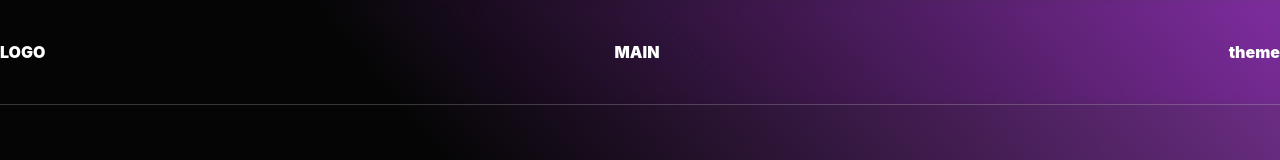
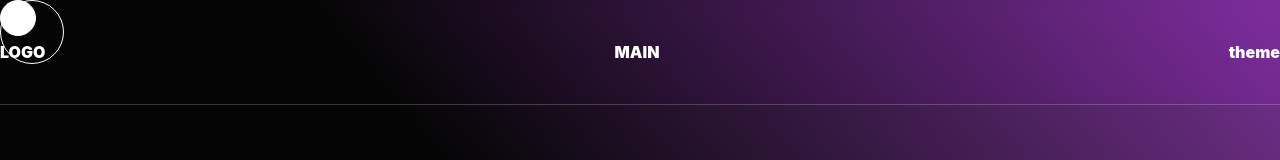
Before and after one commit to GtaV-AwpKiller/design-, a React (Create React App) app: page / in a window 1280 px wide. Shown: the top 160 px of the page. Built offline with nearby package versions, Linux system fonts and the light colour scheme.

Commit message:
cursor wip

```diff
--- a/src/App.css
+++ b/src/App.css
@@ -35,6 +35,7 @@ ul {
 }
 html {
     scroll-behavior: smooth;
+    cursor: none;
 }
 /* Выставляем основные настройки по-умолчанию для body */
 body {
@@ -44,6 +45,7 @@ body {
     line-height: 1.5;
     background-color: var(--background);
     transition: background-color 200ms;
+    cursor: none;
     /* overflow: hidden; */
 }
 
@@ -93,6 +95,7 @@ html * {
 }
 
 a {
+    color: white;
     text-decoration: none;
 }
 
--- a/src/App.js
+++ b/src/App.js
@@ -4,12 +4,14 @@ import "./App.css";
 import FirstSection from "./components/Blocks/First/FirstSection";
 import SecondSection from "./components/Blocks/Second/SecondSection";
 import SmoothScroll from "./components/SmoothScroll/SmoothScroll";
+import CustomCursor from "./components/CustomCursor/CustomCursor";
 
 function App() {
     return (
         <div className="App">
-            <Header />
             <SmoothScroll>
+                <CustomCursor />
+                <Header />
                 <FirstSection />
                 <SecondSection />
             </SmoothScroll>
--- a/src/components/CustomCursor/CustomCursor.jsx
+++ b/src/components/CustomCursor/CustomCursor.jsx
@@ -1,7 +1,10 @@
+import { toBeInTheDocument } from "@testing-library/jest-dom/dist/matchers";
 import React, { useEffect, useRef } from "react";
+import styles from "./CustomCursor.module.scss";
 
 export default function CustomCursor() {
     const mainCursor = useRef(null);
+    const secondaryCursor = useRef(null);
 
     const positionRef = useRef({
         mouseX: 0,
@@ -13,5 +16,67 @@ export default function CustomCursor() {
         key: -1,
     });
 
-    useEffect(() => {}, [input]);
+    //position
+    useEffect(() => {
+        document.addEventListener("mousemove", (e) => {
+            const { clientX, clientY } = e;
+
+            const mouseX = clientX;
+            const mouseY = clientY;
+
+            //mainCurs
+            mainCursor.current.style.transform = `translate3d(${
+                mouseX - mainCursor.current.clientWidth / 2
+            }px,${mouseY - mainCursor.current.clientHeight / 2}px,0)`;
+
+            //secondCurs
+            positionRef.current.mouseX =
+                mouseX - secondaryCursor.current.clientWidth / 2;
+            positionRef.current.mouseY =
+                mouseY - secondaryCursor.current.clientHeight / 2;
+        });
+    }, []);
+
+    //followSecondCursor
+    useEffect(() => {
+        const followMouse = () => {
+            positionRef.current.key = requestAnimationFrame(followMouse);
+
+            const { mouseX, mouseY, destX, destY, distX, distY } =
+                positionRef.current;
+
+            if (!destX || !destY) {
+                positionRef.current.destX = mouseX;
+                positionRef.current.destY = mouseY;
+            } else {
+                positionRef.current.distX = (mouseX - destX) * 0.06;
+                positionRef.current.distY = (mouseY - destY) * 0.06;
+
+                if (
+                    Math.abs(positionRef.current.distX) +
+                        Math.abs(positionRef.current.distY) <
+                    0.01
+                ) {
+                    positionRef.current.destX = mouseX;
+                    positionRef.current.destY = mouseY;
+                } else {
+                    positionRef.current.destX += distX;
+                    positionRef.current.destY += distY;
+                }
+            }
+
+            secondaryCursor.current.style.transform = `translate3d(${destX}px, ${destY}px, 0)`;
+        };
+        followMouse();
+    }, []);
+
+    return (
+        <>
+            <div className={styles.main_cursor} ref={mainCursor}></div>
+            <div
+                className={`${styles.secondary_cursor} `}
+                ref={secondaryCursor}
+            ></div>
+        </>
+    );
 }
--- /dev/null
+++ b/src/components/CustomCursor/CustomCursor.module.scss
@@ -0,0 +1,26 @@
+.main_cursor {
+    z-index: 10000;
+    border-radius: 50%;
+    width: 36px;
+    height: 36px;
+    background-color: white;
+    border: 1px solid white;
+    overflow: hidden;
+    transform: translate3d(0, 0, 0);
+    position: fixed;
+    pointer-events: none;
+    user-select: none;
+}
+.secondary_cursor {
+    z-index: 10000;
+    border-radius: 50%;
+    width: 64px;
+    height: 64px;
+    border: 1px solid white;
+    overflow: hidden;
+    transform: translate3d(0, 0, 0);
+    position: fixed;
+    pointer-events: none;
+    user-select: none;
+    // transition: 4s cubic-bezier(0.63, -0.91, 0.36, 2);
+}
--- a/src/components/Header/Header.jsx
+++ b/src/components/Header/Header.jsx
@@ -11,10 +11,14 @@ export default function Header() {
                 <div
                     className={`main__wrapper ${styles.header__content_wrapper}`}
                 >
-                    <div className={styles.header_logo}>LOGO</div>
+                    <a id="#" href="/" className={styles.header_logo}>
+                        LOGO
+                    </a>
                     <ul className={styles.header__menu_nav}>
                         {headerItem.map((item) => (
-                            <li className={styles.menu__item}>{item.title}</li>
+                            <li className={styles.menu__item}>
+                                <a href="#">{item.title}</a>
+                            </li>
                         ))}
                     </ul>
                     <div className={styles.header__theme}> theme </div>
```
Also changed, not shown: src/components/CustomCursor/dist/CustomCursor.module.css (added).
